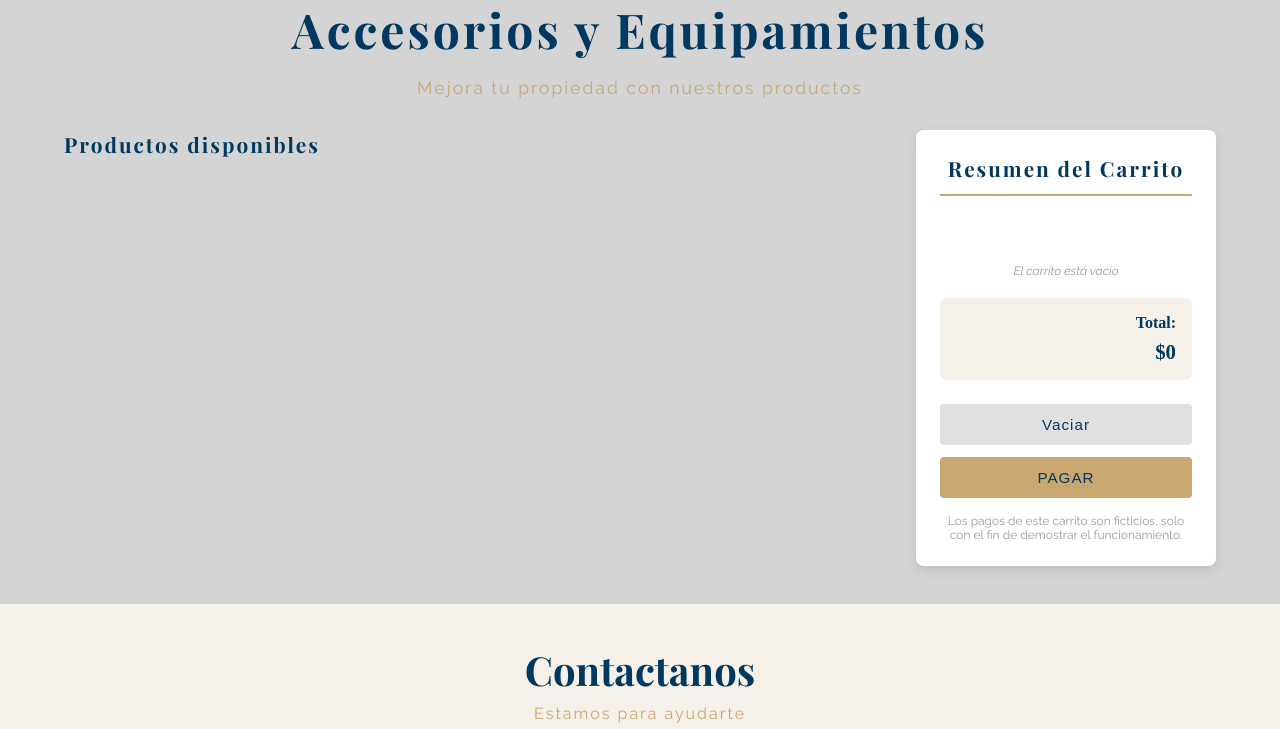
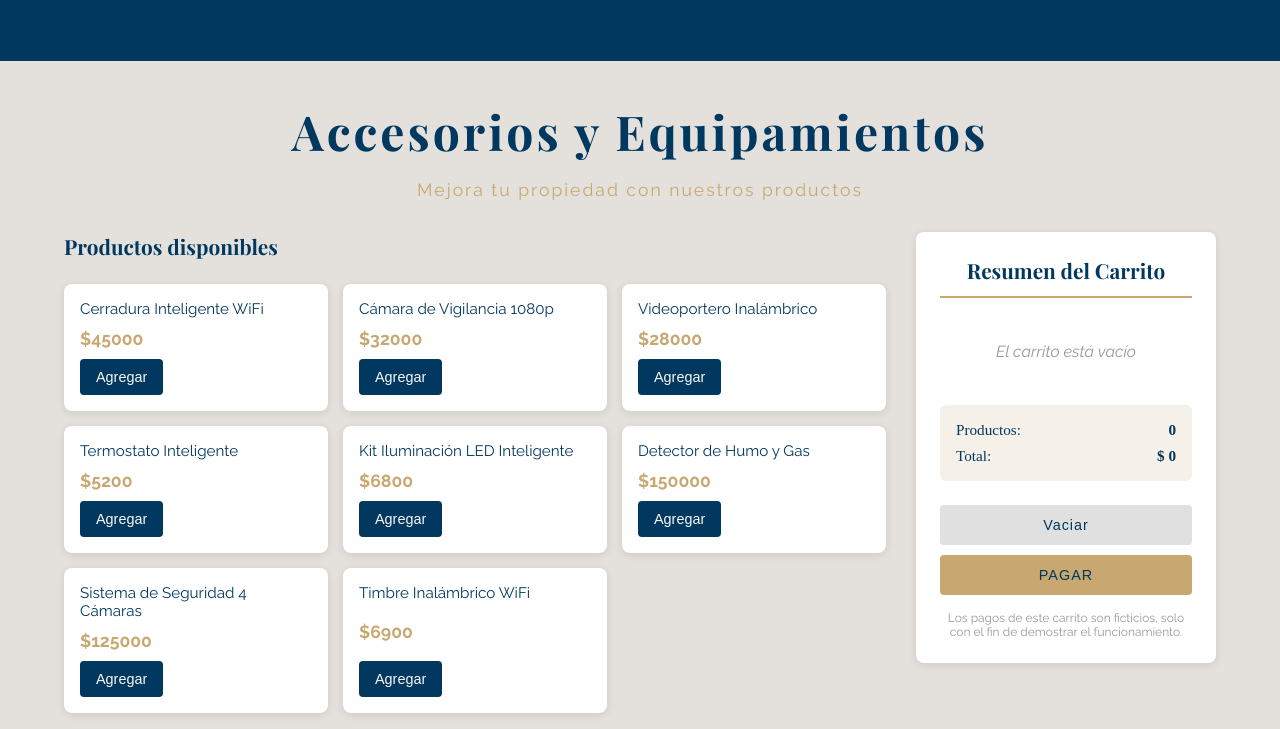
Before and after one commit to FaustoGraciano/FRONT-END-JS-CIUDAD_BA, a plain HTML site: page index.html in a window 1280 px wide. Shown: the part 2151-2880 px from the top of the page. Drawn offline with nearby package versions, Linux system fonts and the light colour scheme; some packages are replaced by stand-ins of ours; a script that the page names is missing; a web font is replaced by a local one.

Commit message:
Implemento carrito de productos

```diff
--- a/css/style.css
+++ b/css/style.css
@@ -160,7 +160,7 @@ body {
 
 /* Propiedades */
 .propiedades {
-    padding: 2% 5%;
+    padding: 4% 5%;
     background-color: #F5F0E8;
     text-align: center;
 }
@@ -245,7 +245,7 @@ body {
 /* Servicios de la inmobiliaria */
 
 .servicios {
-    padding: 3% 5%;
+    padding: 5% 5%;
     background-color: #00385F;
     text-align: center;
 }
@@ -308,12 +308,11 @@ body {
     margin-bottom: 16px;
 }
 
-/*--------Productos y Carrito de Compras---------------*/
-/* Productos y Carrito */
+/*------------------ Productos y Carrito----------------------------- */
 
 .productos-section {
     padding: 3% 5%;
-    background-color: #d4d4d4;
+    background-color: #e4e1dd;
     text-align: center;
 }
 
@@ -348,49 +347,38 @@ body {
     color: #00385F;
     font-size: 1.3rem;
     margin-bottom: 1.5rem;
-    letter-spacing: 2px;
 }
 
 .productos-lista {
     list-style: none;
     display: grid;
     grid-template-columns: repeat(auto-fill, minmax(200px, 1fr));
-    gap: 20px;
+    gap: 15px;
 }
 
 .productos-lista li {
     background-color: #ffffff;
     border-radius: 8px;
     padding: 16px;
-    box-shadow: 0px 4px 12px rgba(0, 0, 0, 0.1);
-    transition: transform 0.3s ease;
-    text-align: center;
+    box-shadow: 0px 2px 8px rgba(0, 0, 0, 0.1);
+    display: flex;
+    flex-direction: column;
+    gap: 10px;
+    justify-content: space-between;
 }
 
-.productos-lista li:hover {
-    transform: translateY(-6px);
+.productos-lista span {
+    color: #00385F;
+    font-size: 0.95rem;
 }
 
-.productos-lista h4 {
-    color: #00385F;
-    margin-bottom: 8px;
-    font-size: 1rem;
+.productos-lista span:nth-child(2) {
+    font-weight: bold;
+    font-size: 1.1rem;
+    color: #C8A870;
 }
 
-.productos-lista p {
-    color: #666;
-    font-size: 0.9rem;
-    margin-bottom: 12px;
-}
-
-.producto-precio {
-    color: #00385F !important;
-    font-weight: bold;
-    font-size: 1.2rem;
-    margin-bottom: 12px;
-}
-
-.productos-lista button {
+.btn-agregar {
     background-color: #00385F;
     color: #FAF8F5;
     border: none;
@@ -399,10 +387,10 @@ body {
     cursor: pointer;
     font-size: 0.9rem;
     transition: background-color 0.3s ease;
-    width: 100%;
+    align-self: flex-start;
 }
 
-.productos-lista button:hover {
+.btn-agregar:hover {
     background-color: #C8A870;
     color: #00385F;
 }
@@ -413,7 +401,7 @@ body {
     background-color: #ffffff;
     border-radius: 8px;
     padding: 24px;
-    box-shadow: 0px 4px 12px rgba(0, 0, 0, 0.1);
+    box-shadow: 0px 2px 8px rgba(0, 0, 0, 0.1);
     height: fit-content;
     position: sticky;
     top: 100px;
@@ -423,7 +411,6 @@ body {
     color: #00385F;
     font-size: 1.3rem;
     margin-bottom: 1.5rem;
-    letter-spacing: 2px;
     border-bottom: 2px solid #C8A870;
     padding-bottom: 12px;
 }
@@ -435,25 +422,46 @@ body {
     overflow-y: auto;
 }
 
-.carrito-items li {
+.carrito-item {
     display: flex;
     justify-content: space-between;
     align-items: center;
     padding: 12px 0;
     border-bottom: 1px solid #e0e0e0;
+    gap: 8px;
+}
+
+.carrito-item span {
     color: #00385F;
     font-size: 0.9rem;
+    flex: 1;
 }
 
-.carrito-items li:last-child {
-    border-bottom: none;
+.carrito-item span:nth-child(2) {
+    font-weight: bold;
+    color: #C8A870;
+}
+
+.btn-quitar {
+    background-color: #e0e0e0;
+    border: none;
+    padding: 4px 8px;
+    border-radius: 4px;
+    cursor: pointer;
+    font-size: 0.9rem;
+    color: #00385F;
+    transition: background-color 0.3s ease;
+}
+
+.btn-quitar:hover {
+    background-color: #C8A870;
 }
 
 .carrito-vacio {
-    color: #666;
+    color: #999;
     font-style: italic;
+    text-align: center;
     padding: 20px 0;
-    text-align: center;
 }
 
 #carrito-total {
@@ -461,25 +469,33 @@ body {
     padding: 16px;
     border-radius: 6px;
     margin-bottom: 1.5rem;
-    text-align: right;
 }
 
-#carrito-total span,
-#carrito-total strong {
+.total-fila {
+    display: flex;
+    justify-content: space-between;
+    align-items: center;
     color: #00385F;
-    font-weight: bold;
+    font-size: 0.95rem;
+    margin-bottom: 8px;
 }
 
-#carrito-total strong {
-    font-size: 1.3rem;
-    display: block;
-    margin-top: 8px;
+.total-fila:last-child {
+    margin-bottom: 0;
+}
+
+.total-fila span {
+    font-weight: normal;
+}
+
+.total-fila strong {
+    font-weight: bold;
 }
 
 #acciones-carrito {
     display: flex;
     flex-direction: column;
-    gap: 12px;
+    gap: 10px;
 }
 
 #acciones-carrito button {
@@ -487,28 +503,18 @@ body {
     border: none;
     border-radius: 4px;
     cursor: pointer;
-    font-size: 0.95rem;
+    font-size: 0.9rem;
     letter-spacing: 1px;
-    transition: all 0.3s ease;
+    transition: background-color 0.3s ease;
 }
 
-#pagar-carrito {
-    background-color: #C8A870;
+.btn-secundario {
+    background-color: #e0e0e0;
     color: #00385F;
 }
 
-#pagar-carrito:hover {
-    background-color: #00385F;
-    color: #FAF8F5;
-}
-
-.btn-secundario {
-    background-color: #e0e0e0 !important;
-    color: #00385F !important;
-}
-
 .btn-secundario:hover {
-    background-color: #c0c0c0 !important;
+    background-color: #c0c0c0;
 }
 
 #carrito-resumen > p {
@@ -522,7 +528,6 @@ body {
 @media (max-width: 768px) {
     #container-carrito {
         flex-direction: column;
-        gap: 20px;
     }
 
     #carrito-resumen {
@@ -539,7 +544,7 @@ body {
     }
 }
 
-/*--------- Contacto --------- */
+/*--------------- Contacto ------------------ */
 
 .contacto {
     padding: 3% 5%;
--- a/index.html
+++ b/index.html
@@ -14,7 +14,6 @@
 
     <!-- Font Awesome -->
     <link rel="stylesheet" href="https://cdnjs.cloudflare.com/ajax/libs/font-awesome/6.0.0-beta3/css/all.min.css">
-
 </head>
 <body>
     <header id="header">
@@ -159,13 +158,15 @@
                     <ul id="carrito-items-ul" class="carrito-items">
                         <!-- Completar desde JS -->
                     </ul>
-
-                    <!-- Mensaje si carrito vacío -->
-                    <p id="carrito-vacio" class="carrito-vacio">El carrito está vacío</p>
-
                     <div id="carrito-total">
-                        <span>Total:</span>
-                        <strong id="monto-carrito">$0</strong>
+                        <div class="total-fila">
+                            <span>Productos:</span>
+                            <strong id="monto-productos">0</strong>
+                        </div>
+                        <div class="total-fila">
+                            <span>Total:</span>
+                            <strong id="monto-carrito">$0</strong>
+                        </div>
                     </div>
 
                     <div id="acciones-carrito">
@@ -248,5 +249,7 @@
             <p>© 2026 Graciano Inmobiliaria | Todos los derechos reservados</p>
             </div>
     </footer>
+    <script src="js/carrito.js"></script>
+    <script src="https://cdn.jsdelivr.net/npm/sweetalert2@11"></script>
 </body>
 </html>
--- a/js/carrito.js
+++ b/js/carrito.js
@@ -0,0 +1,171 @@
+
+/* ----------- Lista de productos disponibles ----------- */
+const productos = [
+    { id: 0, nombre: "Cerradura Inteligente WiFi", precio: 45000 },
+    { id: 1, nombre: "Cámara de Vigilancia 1080p", precio: 32000 },
+    { id: 2, nombre: "Videoportero Inalámbrico", precio: 28000 },
+    { id: 3, nombre: "Termostato Inteligente", precio: 5200 },
+    { id: 4, nombre: "Kit Iluminación LED Inteligente", precio: 6800 },
+    { id: 5, nombre: "Detector de Humo y Gas", precio: 150000 },
+    { id: 6, nombre: "Sistema de Seguridad 4 Cámaras", precio: 125000 },
+    { id: 7, nombre: "Timbre Inalámbrico WiFi", precio: 6900 },
+];
+
+//variable de carrito
+let carrito= [];
+
+const CLAVE_CARRITO= "productos";
+
+//guardo carrito en LocalStorage del navegador
+function guardarCarrito(){
+    localStorage.setItem(CLAVE_CARRITO, JSON.stringify(carrito));
+};
+
+//funcion para cargar el carrito guardado si hay.
+function cargarCarrito(){
+    let carrito_viejo=localStorage.getItem(CLAVE_CARRITO);
+    if (carrito_viejo){
+        carrito= JSON.parse(carrito_viejo);
+    }
+    actualizarListaCarrito();
+}
+
+//funcion para agregar producto al carrito
+function agregarCarrito(producto){
+    carrito.push(producto);
+    actualizarListaCarrito();
+};
+
+//funcion para eliminar un producto del carrito
+function quitarCarrito(indice){
+    //elimino el producto usando la posición real dentro del carrito.
+    carrito.splice(indice, 1);
+    actualizarListaCarrito();
+};
+
+//funcion para eliminar todos los productos del carrito
+function vaciarCarrito(){
+    carrito=[];
+    actualizarListaCarrito();
+}
+
+
+function pagarCarrito(){
+
+    if (carrito.length==0){
+        Swal.fire({
+            title: "Pago no realizado!",
+            text: "No hay productos cargados en el carrito!",
+            icon: "error"
+            });
+    }
+    else{
+        Swal.fire({
+            title: "Pago realizado!",
+            text: "Su producto sera enviado en la brevedad!",
+            icon: "success"
+            });
+    }
+
+    vaciarCarrito();
+};
+
+/* ----------- funcion de cargar lista productos ----------- */
+function cargarListaProductos(){
+    const lista_productos=document.getElementById("lista-productos-ul");
+    lista_productos.innerHTML = "";
+
+    for(let producto of productos){
+        const item=document.createElement("li");
+
+        item.innerHTML=
+            "<span>"+producto.nombre+"</span>" +
+            "<span>$"+producto.precio+"</span>" +
+            "<button class='btn-agregar' data-indice='" + producto.id + "'>Agregar</button>";
+
+        lista_productos.appendChild(item);
+    }
+
+    let botones= document.querySelectorAll(".btn-agregar");
+
+    for (let boton of botones){
+        boton.addEventListener("click", ()=>{
+            //traigo el id del boton agregar para saber cual tocaron.
+            let id= boton.getAttribute("data-indice");
+
+            //mando producto a agregar al carrito.
+            agregarCarrito(productos[id]);
+        })
+    }
+
+
+}
+
+
+/* ----------- funcion de actualizar lista carrito ----------- */
+function actualizarListaCarrito(){
+    const lista_carrito= document.getElementById("carrito-items-ul");
+    lista_carrito.innerHTML= "";
+
+    let total_carrito=0;
+    let total_productos=0;
+
+    if (carrito.length== 0){
+        lista_carrito.innerHTML= "<li class='carrito-vacio'> El carrito está vacío </li> "
+    }
+    else {
+        carrito.forEach((producto, indice) => {
+            let item= document.createElement("li");
+            item.className="carrito-item";
+
+            item.innerHTML=
+                "<span>"+producto.nombre+"</span>" +
+                "<span>$"+producto.precio+"</span>" +
+                "<button class='btn-quitar' data-indice='" + indice + "'>X</button>";
+
+            lista_carrito.appendChild(item);
+
+            //sumo precio de producto al total del carrito
+            total_carrito += producto.precio;
+            //sumo un producto al total de productos
+            total_productos+= 1;
+        });
+
+        //agrego funcionalidad a boton quitar de productos de carrito
+        let botones= document.querySelectorAll(".btn-quitar");
+
+        for (let boton of botones){
+            boton.addEventListener("click",()=>{
+                let id= boton.getAttribute("data-indice");
+
+                quitarCarrito(id);
+            });
+        }
+    }
+
+    //calculo monto de carrito dinamico
+    const monto_carrito= document.getElementById("monto-carrito");
+    monto_carrito.textContent = "$ "+total_carrito;
+
+    const monto_productos= document.getElementById("monto-productos");
+    monto_productos.textContent= total_productos;
+
+    guardarCarrito();
+}
+
+
+
+/* ----------- Arranque de pagina ----------- */
+document.addEventListener("DOMContentLoaded", function(){
+    cargarCarrito();
+
+    cargarListaProductos();
+    actualizarListaCarrito();
+
+    const btnVaciar= document.getElementById("vaciar-carrito");
+    const btnPagar= document.getElementById("pagar-carrito");
+
+    btnVaciar.addEventListener("click", vaciarCarrito);
+    btnPagar.addEventListener("click", pagarCarrito);
+
+});
```
